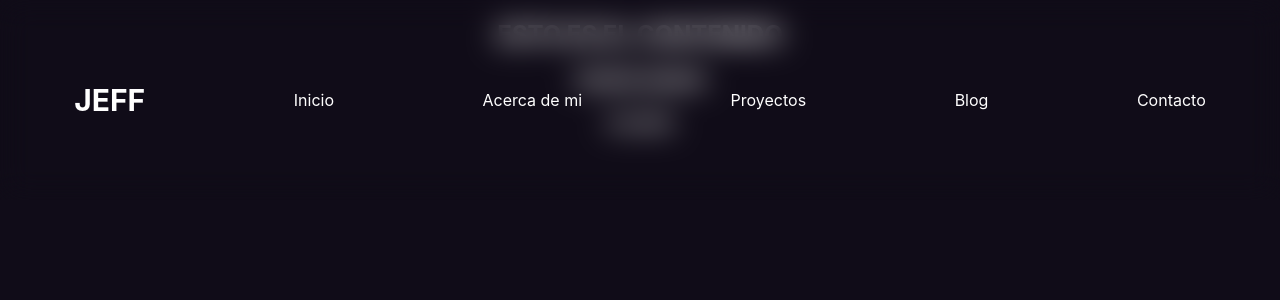
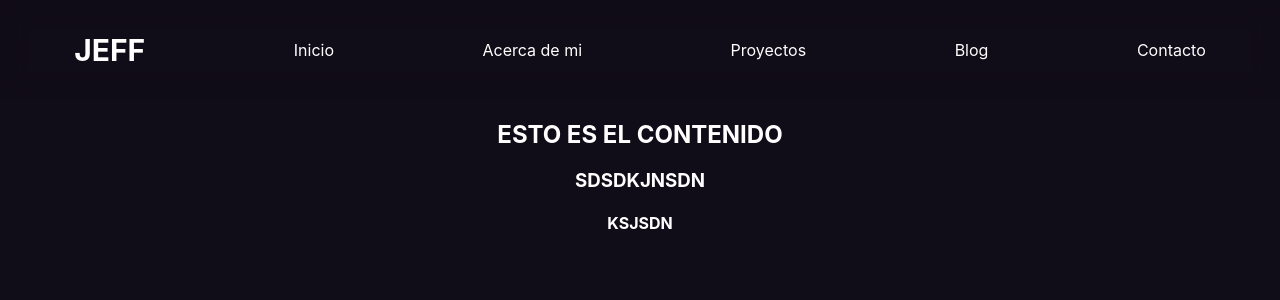
Before and after one commit to JeffreyMardoqueo-17/My-Portafolio, a React (Create React App) app: page / in a window 1280 px wide. Shown: the top 300 px of the page. Built offline with nearby package versions, Linux system fonts and the light colour scheme.

Commit message:
Creacion de componentes y Archivos

```diff
--- a/src/App.css
+++ b/src/App.css
@@ -11,13 +11,18 @@
  .App {
    text-align: center;
    position: relative;
-   display: flex;
+   display: grid;
+   gap: 100px;
+   grid-template-areas:
+     "Nav"
+     "Contenido"
  }
 
  /* Estilos para la barra de navegación (nav) */
  .Nav {
    background-color: var(--Nav);
    position: absolute;
+   grid-area: Nav;
    /* Fondo del menú */
  }
 
@@ -42,7 +47,7 @@
    /* Espacio igual entre los elementos */
    align-items: center;
    /* Centra verticalmente los elementos en la barra de navegación */
-   height: 200px;
+   height: 100px;
    /* Altura de la barra de navegación */
  }
 
@@ -86,11 +91,17 @@
  }
 
  .contenido {
-  height:4000px;
-  width: 100%;
-  color: #fff;
-  background: var(--bg);
+   height: 4000px;
+   width: 100%;
+   color: #fff;
+   background: var(--bg);
+   grid-area: Contenido;
  }
- .contenido h2{
-  color: #fff;
+
+ .contenido h2 {
+   color: #fff;
  }
+
+ .cardBox {
+   color: #fff;
+ }
```
Also changed, not shown: src/Pages/About.jsx (added), src/Pages/About.module.css (added), src/components/Perfil.jsx (added), src/components/Perfil.module.css (added), src/components/footer.jsx (added), src/components/footer.module.css (added).
